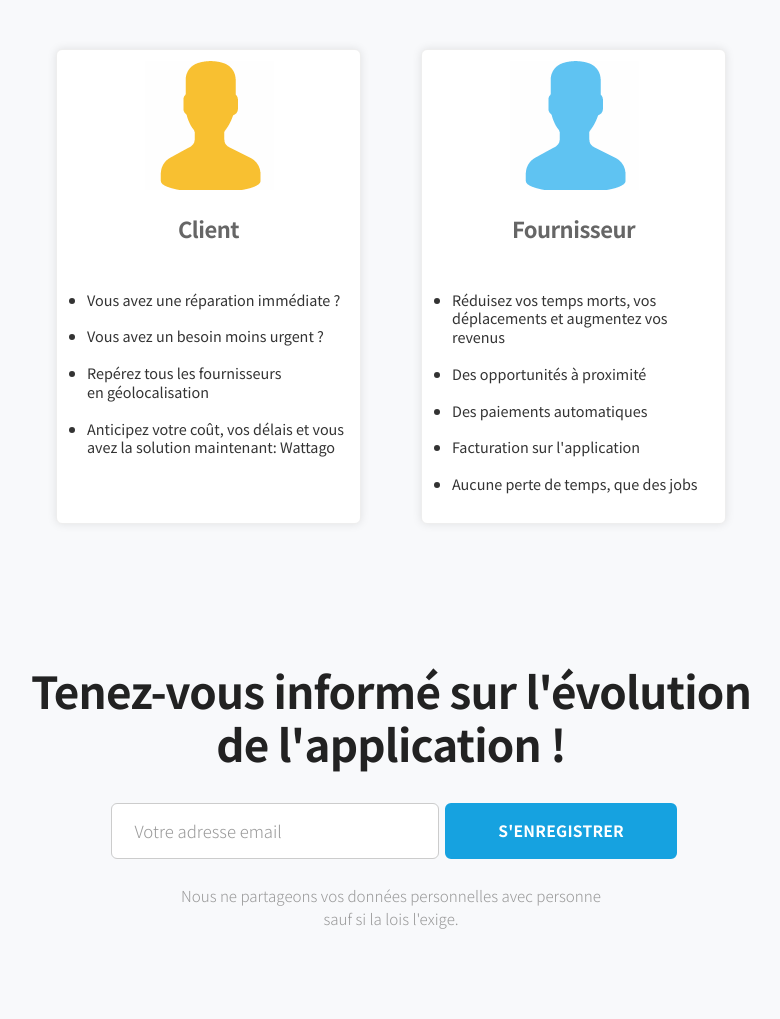
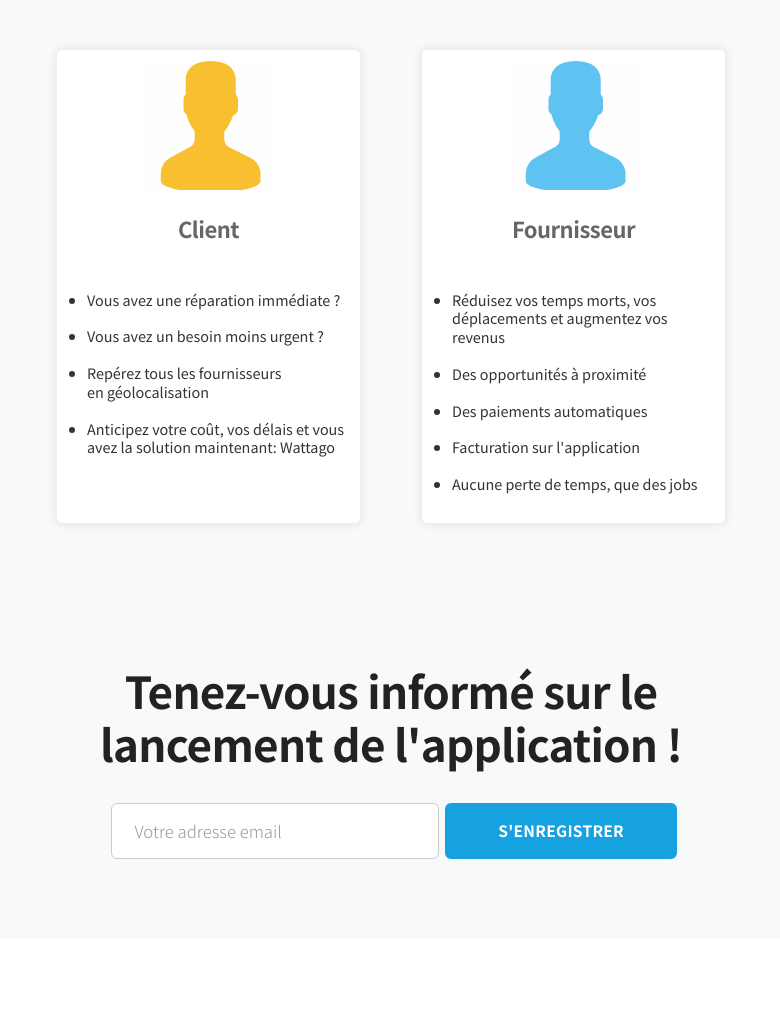
Before and after one commit to Soushi888/wattago, a PHP site: page / in a window 1280 px wide. Shown: the part 1288-2307 px from the top of the page, without its empty margins (249-1029 px from the left). After the commit the page ends 2147 px from the top, so only its background shows below. Run offline with PHP 8.4, Linux system fonts and the light colour scheme.

Commit message:
Update index.php

```diff
--- a/index.php
+++ b/index.php
@@ -225,7 +225,7 @@
 				<!-- SECTION TITLE -->
 				<div class="row">
 					<div class="col-lg-10 offset-lg-1 section-title">
-						<h3 class="h3-lg">Tenez-vous informé sur l'évolution de l'application !</h3>
+						<h3 class="h3-lg">Tenez-vous informé sur le lancement de l'application !</h3>
 					</div>
 				</div>
 
@@ -243,9 +243,6 @@
 										<button type="submit" class="btn btn-blue black-hover">S'enregistrer</button>
 									</span>
 								</div>
-
-								<!-- Small Text -->
-								<p class="p-sm">Nous ne partageons vos données personnelles avec personne sauf si la lois l'exige.</p>
 
 								<!-- Newsletter Form Notification and Logic -->
 								<?php require_once("php/newsletter-register-form.php"); ?>
```
